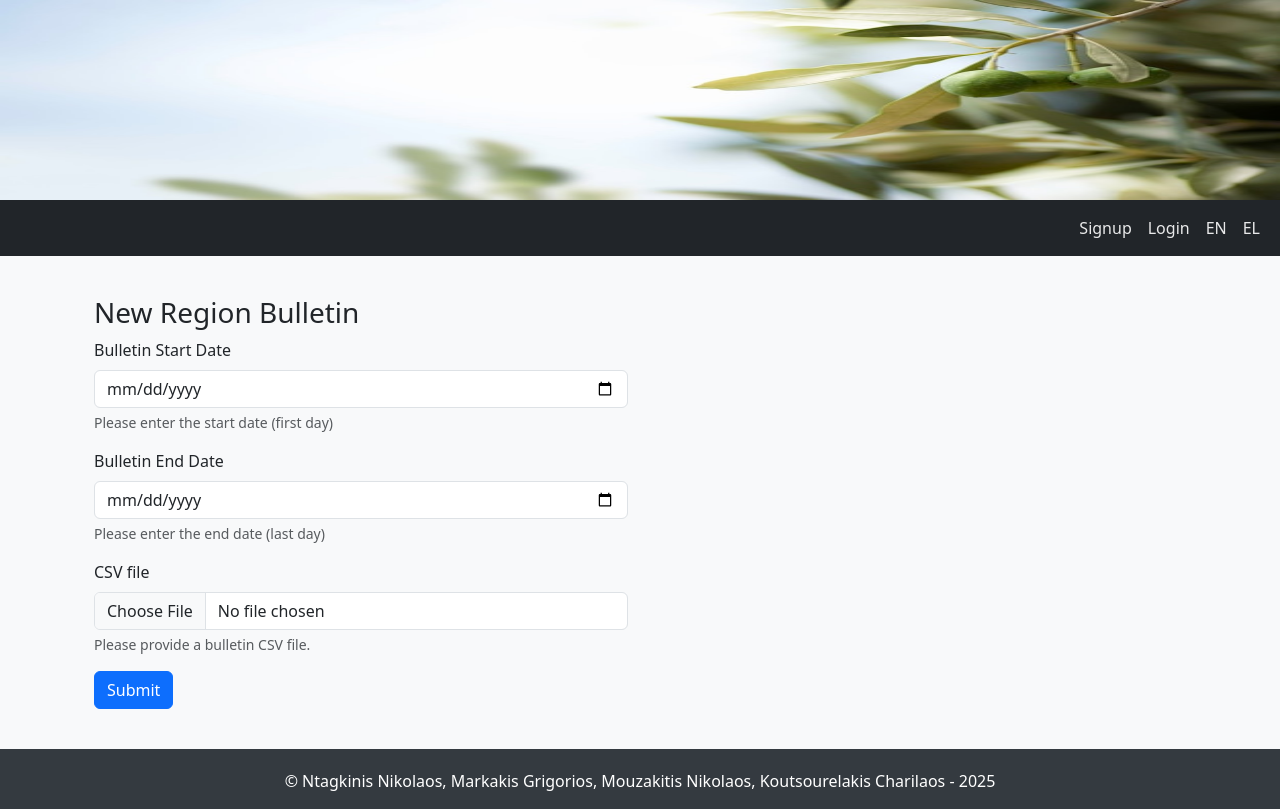
After one commit to nikosdag7/smart-plant-care_testing, a Flask app: page /new_bulletin/ in a window 1280 px wide. The commit adds this page. Run offline with Flask 3, Linux system fonts and the light colour scheme; some libraries are stand-ins or nearby versions.

Commit message:
Add Irrigation blueprint

```diff
--- a/SmartPlantCare/__init__.py
+++ b/SmartPlantCare/__init__.py
@@ -39,5 +39,9 @@ app.register_blueprint(crop_bp)
 from .sensor import sensor as sensor_bp
 app.register_blueprint(sensor_bp)
 
+# blueprint for parts of app
+from .irrigation import irrigation as irrigation_bp
+app.register_blueprint(irrigation_bp)
+
 #from SmartPlantCare import routes, models
 from SmartPlantCare import routes
--- /dev/null
+++ b/SmartPlantCare/irrigation/__init__.py
@@ -0,0 +1,6 @@
+from flask import Blueprint
+
+irrigation = Blueprint('irrigation', __name__, template_folder='templates')
+
+from . import routes
+from . import models
--- /dev/null
+++ b/SmartPlantCare/irrigation/forms/__init__.py
@@ -0,0 +1 @@
+# Nothing here
--- /dev/null
+++ b/SmartPlantCare/irrigation/forms/newBulletin.py
@@ -0,0 +1,27 @@
+from flask_wtf import FlaskForm
+from flask_wtf.file import FileField, FileAllowed
+from flask_babel import _
+from wtforms import DateField, StringField, SubmitField, BooleanField, TextAreaField, IntegerField, FloatField
+#from wtforms.validators import DataRequired, Email, Length, EqualTo, ValidationError, Optional, NumberRange
+from wtforms.validators import DataRequired, Length, EqualTo, ValidationError, Optional, NumberRange
+#from SmartPlantCare.models import User
+#from flask_login import current_user
+
+class newBulletin(FlaskForm):
+
+    # start_date - DateField, DataRequired
+    start_date = DateField(label=_('Bulletin Start Date'),
+                           validators=[DataRequired(message=_('This field cannot be empty.'))])
+
+    # end_date - DateField, DataRequired
+    end_date = DateField(label=_('Bulletin End Date'),
+                           validators=[DataRequired(message=_('This field cannot be empty.'))])
+
+    # file, DataRequired, FileAllowed(csv)
+    file = FileField(_('CSV file'), validators=[
+        DataRequired(message=_('This field cannot be empty.'))
+        , Optional(strip_whitespace=True)
+        , FileAllowed([ 'csv' ], _('Only CSV files are allowed!'))
+        ])
+
+    submit = SubmitField(label=_('Submit'))
--- /dev/null
+++ b/SmartPlantCare/irrigation/routes.py
@@ -0,0 +1,51 @@
+#from pickle import FALSE
+#from tokenize import String
+#import csv
+#import pandas as pd
+#from io import StringIO
+#import io
+#import os
+#import tempfile
+from flask import render_template, flash, redirect, url_for, request, session, abort
+from flask_login import login_user, logout_user, login_required, current_user
+from flask_babel import _
+from . import irrigation
+from .insert_bulletin_data import insert_bulletin_data
+from .forms.newBulletin import newBulletin
+#from .models import regionData
+#from ..crop.models import Prefecture, PrefectureName, Area, AreaName, CropType, CropTypeName, SoilType, SoilTypeName
+#from .. import db, bcrypt
+#import os
+#from datetime import datetime as dt
+
+from SmartPlantCare import app
+
+
+@irrigation.route("/new_bulletin/", methods=['GET','POST'])
+def new_bulletin():
+
+    form = newBulletin()
+
+    if request.method == 'POST' and form.validate_on_submit():
+        start_date = form.start_date.data
+        end_date = form.end_date.data
+
+        if request.method == "POST":
+            if "file" not in request.files:
+                flash(_('No CSV file part'), 'warning')
+
+            file = request.files["file"]
+
+            if file.filename == "":
+                flash(_('No file uploaded'), 'warning')
+
+            if file and file.filename.endswith(".csv"):
+
+                content = file.read().decode('utf-8')
+                insert_bulletin_data(content, start_date, end_date)
+            else:
+                flash(_('Only CSV files are allowed'), 'warning')
+
+        flash(_('Bulletin data added (Date: from {start_date} to {end_date})').format(start_date=start_date, end_date=end_date), 'success')
+
+    return render_template("newBulletin.html", form=form)
--- /dev/null
+++ b/SmartPlantCare/irrigation/templates/newBulletin.html
@@ -0,0 +1,64 @@
+{% extends "base.html" %}
+
+{% block title %}
+	{{_('New Region Bulletin')}}
+{% endblock title %}
+
+{% block content%}
+<div class="container login-container">
+	<div class="row">
+	    <div class="col-md-6 login-form-1">
+	        <h3>{{_('New Region Bulletin')}}</h3>
+
+			<form action="/new_bulletin/" method="POST" enctype="multipart/form-data">
+				{{ form.csrf_token }}
+				<!-- Input Start Date -->
+				<div class="mb-3">
+					{{ form.start_date.label(class="form-label") }}
+					{{ form.start_date(class="form-control") }}
+					<div id="start_dateHelp" class="form-text">{{_('Please enter the start date (first day)')}}</div>
+						{% if form.start_date.errors %}
+						<ul class=errors>
+						{% for error in form.start_date.errors %}
+						  <li class="alert text-danger">{{ error }}</li>
+						{% endfor %}
+						</ul>
+					  {% endif %}
+				  </div>
+				<!-- Input End Date -->
+				  <div class="mb-3">
+					{{ form.end_date.label(class="form-label") }}
+					{{ form.end_date(class="form-control") }}
+					<div id="start_dateHelp" class="form-text">{{_('Please enter the end date (last day)')}}</div>
+						{% if form.end_date.errors %}
+						<ul class=errors>
+						{% for error in form.end_date.errors %}
+						  <li class="alert text-danger">{{ error }}</li>
+						{% endfor %}
+						</ul>
+					  {% endif %}
+				  </div>
+				<!-- Input csv File -->
+				<div class="mb-3">
+					{{ form.file.label(class="form-label") }}
+					{{ form.file(class="form-control") }}
+					<div id="fileHelp" class="form-text">{{_('Please provide a bulletin CSV file.')}}</div>
+						{% if form.file.errors %}
+						<ul class=errors>
+						{% for error in form.file.errors %}
+						<li class="alert text-danger">{{ error }}</li>
+						{% endfor %}
+						</ul>
+					{% endif %}
+				</div>
+
+			  <div class="mb-3">
+			  	{{ form.submit(class="btn btn-primary") }}
+			  </div>
+
+			</form>
+
+	    </div>
+	</div>
+</div>
+{% endblock content %}
--- a/SmartPlantCare/templates/navbar.html
+++ b/SmartPlantCare/templates/navbar.html
@@ -14,6 +14,9 @@
               </li>
               <li class="nav-item">
                 <a class="nav-link mlink" href="{{ url_for('crop.new_crop') }}">{{_('New Crop')}}</a>
+              </li>
+              <li class="nav-item">
+                <a class="nav-link mlink" href="{{ url_for('irrigation.new_bulletin') }}">{{_('New Bulletin')}}</a>
               </li>
             </ul>
             <ul class="nav navbar-nav navbar-right">
--- a/SmartPlantCare/user/templates/login.html
+++ b/SmartPlantCare/user/templates/login.html
@@ -8,7 +8,7 @@
 <div class="container login-container">
 	<div class="row">
 	    <div class="col-md-6 login-form-1">
-	        <h3>Login Form</h3>
+	        <h3>{{_('Login Form')}}</h3>
 
 			<form method="POST">
 				{{ form.csrf_token }}
--- a/SmartPlantCare/user/templates/signup.html
+++ b/SmartPlantCare/user/templates/signup.html
@@ -8,7 +8,7 @@
 <div class="container login-container">
 	<div class="row">
 	    <div class="col-md-6 login-form-1">
-	        <h3>Sign Up Form</h3>
+	        <h3>{{_('Signup Form')}}</h3>
 
 			<form method="POST">
 
```
Also changed, not shown: SmartPlantCare/irrigation/insert_bulletin_data.py (added, +48 -0 lines), SmartPlantCare/irrigation/models.py (added, +16 -0 lines), flask_crops_database.db.
